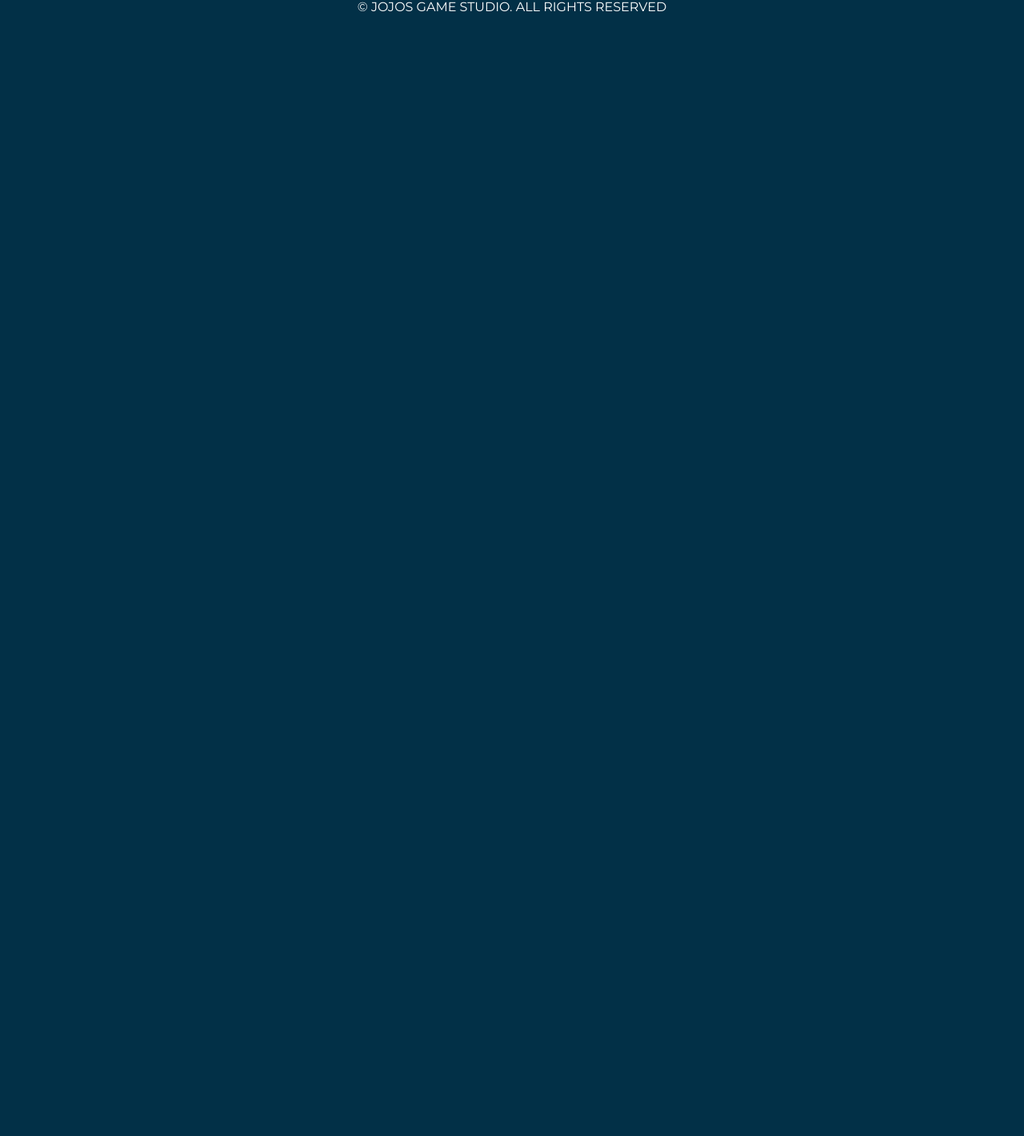
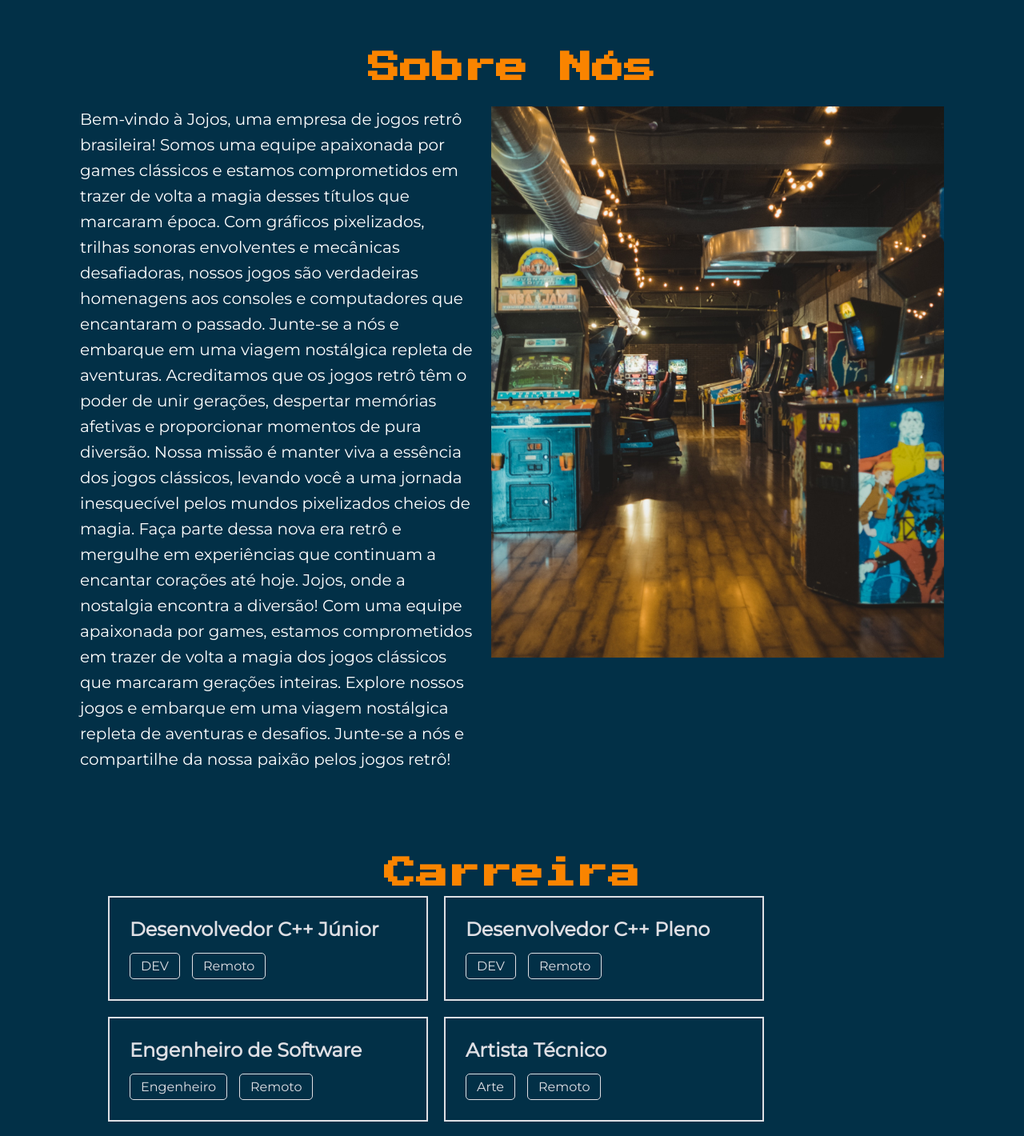
Before and after one commit to guicardosooliveira/jojos, a Next.js app: page / in a window 1280 px wide. Shown: the part 1039-2459 px from the top of the page at 80% size. Before the commit the page ends 1097 px from the top, so only its background shows below. Built offline with nearby package versions, Linux system fonts and the light colour scheme.

Commit message:
finalizei página inicial

```diff
--- a/app/page.tsx
+++ b/app/page.tsx
@@ -1,9 +1,13 @@
+import { Carreira } from '@/components/carreira/page'
 import { Jogos } from '@/components/jogos/Jogos'
+import { Sobre } from '@/components/sobre-nos/page'
 
 export default function Home() {
   return (
     <main>
       <Jogos />
+      <Sobre />
+      <Carreira />
     </main>
   )
 }
--- /dev/null
+++ b/components/cardCarreira/CardCarreira.css
@@ -0,0 +1,34 @@
+.card {
+    width: 400px;
+    border: 2px var(--gray) solid;
+    padding: 25px 0 25px 25px;
+}
+
+.card:hover{
+    border: 2px var(--secondary-bg-color) solid;
+    cursor: pointer;
+}
+
+.card:hover .card-tittle{
+    color: var(--secondary-bg-color);
+}
+
+.card-tittle{
+    font-weight: 700;
+    color: var(--gray);
+    font-size: 24px;
+    margin-bottom: 15px;
+}
+
+.lista-card{
+    display: flex;
+    gap: 15px;
+}
+
+.item-lista-card{
+    padding: 6px 13px;
+    font-size: 16px;
+    color: var(--gray);
+    border: 1px solid var(--gray);
+    border-radius: 5px;
+}
--- /dev/null
+++ b/components/cardCarreira/page.tsx
@@ -0,0 +1,19 @@
+import './CardCarreira.css'
+
+interface Props {
+    titulo: string;
+    areas: string[];
+}
+
+export function CardCarreira({ titulo, areas }: Props) {
+    return (
+        <div className='card'>
+            <h2 className='card-tittle'>{titulo}</h2>
+            <ul className='lista-card'>
+                {areas.map((area) => (
+                    <li key={area} className='item-lista-card'>{area}</li>
+                ))}
+            </ul>
+        </div>
+    )
+}
--- /dev/null
+++ b/components/carreira/Carreira.css
@@ -0,0 +1,22 @@
+.container-principal-carreira{
+    width: 100%;
+    display: flex;
+    flex-direction: column;
+    align-items: center;
+    justify-content: center;
+    padding: 0px 135px;
+    margin-bottom: 115px;
+}
+
+.titulo-carreira{
+    font-family: var(--secondary-font);
+    color: var(--secondary-bg-color);
+    font-size: 40px;
+    line-height: 55px;
+}
+
+.container-carreira{
+    display: flex;
+    gap: 20px;
+    flex-wrap: wrap;
+}
--- /dev/null
+++ b/components/carreira/page.tsx
@@ -0,0 +1,17 @@
+import { CardCarreira } from '../cardCarreira/page'
+import './Carreira.css'
+
+export function Carreira() {
+    return (
+        <section className='container-principal-carreira' id='carreira'>
+            <h1 className='titulo-carreira'>Carreira</h1>
+            <div className='container-carreira'>
+                <CardCarreira titulo='Desenvolvedor C++ Júnior' areas={['DEV', 'Remoto']}/>
+                <CardCarreira titulo='Desenvolvedor C++ Pleno' areas={['DEV', 'Remoto']}/>
+                <CardCarreira titulo='Engenheiro de Software' areas={['Engenheiro', 'Remoto']}/>
+                <CardCarreira titulo='Artista Técnico' areas={['Arte', 'Remoto']}/>
+                <CardCarreira titulo='Representante Comercial' areas={['Comercial', 'Presencial']}/>
+            </div>
+        </section>
+    )
+}
--- a/components/header/Header.tsx
+++ b/components/header/Header.tsx
@@ -1,16 +1,19 @@
 import './Header.css'
 import { Logo } from "../logo/Logo";
 import { Button } from '../button/Button';
+import Link from 'next/link';
 
 export function Header () {
     return (
         <header className="header-div">
             <Logo />
             <nav className='nav-header'>
-                <a href="">Jogos</a>
-                <a href="">Sobre</a>
-                <a href="">Blog</a>
-                <Button>Carreira</Button>
+                <Link href="/">Jogos</Link>
+                <Link href="#sobre">Sobre</Link>
+                <Link href="">Blog</Link>
+                <Link href='#carreira'>
+                    <Button>Carreira</Button>
+                </Link>
             </nav>
         </header>
     )
--- a/components/jogos/Jogos.css
+++ b/components/jogos/Jogos.css
@@ -7,8 +7,8 @@
     align-items: center;
 }
 
-.container-principal {
-    max-width: 1240px;
+.container-imagem-principal {
+    width: 1240px;
 }
 
 .container-secundario {
--- a/components/jogos/Jogos.tsx
+++ b/components/jogos/Jogos.tsx
@@ -7,8 +7,8 @@ import spaceInvaders from '../../public/assets/images/spaceInvaders.svg'
 
 export function Jogos () {
     return (
-        <section className='container-jogos'>
-            <div className='container-principal'>
+        <section className='container-jogos' id='jogos'>
+            <div className='container-imagem-principal'>
                 <Image src={pacman} alt='Imagem jogo Pacman' className='imagem-jogos'/>
             </div>
             <div className='container-secundario'>
--- /dev/null
+++ b/components/sobre-nos/Sobre.css
@@ -0,0 +1,29 @@
+.container-principal-sobre {
+    width: 100%;
+    padding: 100px;
+    display: flex;
+    flex-direction: column;
+    justify-content: center;
+    align-items: center;
+    gap: 20px;
+}
+
+.titulo-sobre {
+    color: var(--secondary-bg-color);
+    font-family: var(--secondary-font);
+    font-size: 40px;
+    line-height: 55px;
+}
+
+.container-secundario-sobre{
+    display: flex;
+    justify-content: center;
+    gap: 20px;
+}
+
+.texto-sobre{
+    width: 50%;
+    color: var(--white);
+    line-height: 32px;
+    font-size: 20px;
+}
--- /dev/null
+++ b/components/sobre-nos/page.tsx
@@ -0,0 +1,22 @@
+import './Sobre.css'
+import imagemSobre from '../../public/assets/images/imagem-sobre.svg'
+import Image from 'next/image'
+
+export function Sobre() {
+    return (
+        <section className='container-principal-sobre' id='sobre'>
+            <h1 className='titulo-sobre'>Sobre Nós</h1>
+            <div className='container-secundario-sobre'>
+                <p className='texto-sobre'>Bem-vindo à Jojos, uma empresa de jogos retrô brasileira! Somos uma equipe apaixonada por games clássicos e estamos comprometidos em trazer de
+                    volta a magia desses títulos que marcaram época. Com gráficos pixelizados, trilhas sonoras envolventes e mecânicas desafiadoras, nossos jogos
+                    são verdadeiras homenagens aos consoles e computadores que encantaram o passado. Junte-se a nós e embarque em uma viagem nostálgica repleta de
+                    aventuras. Acreditamos que os jogos retrô têm o poder de unir gerações, despertar memórias afetivas e proporcionar momentos de pura diversão.
+                    Nossa missão é manter viva a essência dos jogos clássicos, levando você a uma jornada inesquecível pelos mundos pixelizados cheios de magia.
+                    Faça parte dessa nova era retrô e mergulhe em experiências que continuam a encantar corações até hoje. Jojos, onde a nostalgia encontra a diversão!
+                    Com uma equipe apaixonada por games, estamos comprometidos em trazer de volta a magia dos jogos clássicos que marcaram gerações inteiras. Explore
+                    nossos jogos e embarque em uma viagem nostálgica repleta de aventuras e desafios. Junte-se a nós e compartilhe da nossa paixão pelos jogos retrô!</p>
+                <Image src={imagemSobre} alt='Imagem seção sobre' className='imagem-sobre'/>
+            </div>
+        </section>
+    )
+}
```
Also changed, not shown: public/assets/images/imagem-sobre.svg (added).
